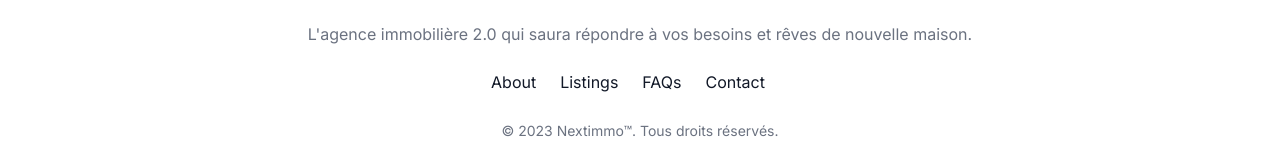
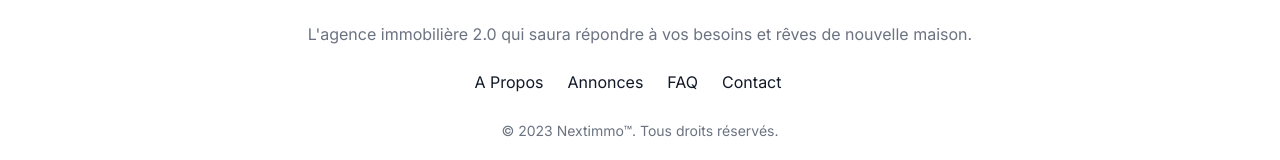
Before and after one commit to Ayrow/nextimmo, a Next.js app: page /contact in a window 1280 px wide. Shown: the part 1007-1167 px from the top of the page. Built offline with nearby package versions, Linux system fonts and the light colour scheme; no server answers.

Commit message:
updated footer

```diff
--- a/src/app/contact/page.tsx
+++ b/src/app/contact/page.tsx
@@ -20,6 +20,18 @@ const Contact = () => {
       [name]: value,
     }));
   };
+
+  const updateNbContactListing = () => {
+    try {
+
+    } catch (error) {
+
+    }
+  }
+
+  const handleSubmitEmail = () => {
+
+  }
 
   return (
     <section className=' bg-gray-900'>
--- a/src/components/listings/GridCard.tsx
+++ b/src/components/listings/GridCard.tsx
@@ -1,6 +1,6 @@
 'use client';
 
-import { useState } from 'react';
+import { useEffect, useState } from 'react';
 import { IListingDocument } from '../../../types/listingTypes';
 import Image from 'next/image';
 import Link from 'next/link';
@@ -87,6 +87,10 @@ const GridCard = ({ listing }: { listing: IListingDocument }) => {
     }
   };
 
+  const addToAlreadySeen = () => {};
+
+  useEffect(() => {}, []);
+
   return (
     <div
       className='relative border rounded-2xl cursor-pointer'
--- a/src/components/navigation/Footer.tsx
+++ b/src/components/navigation/Footer.tsx
@@ -150,17 +150,17 @@ const Footer: React.FC = () => {
         <ul className='flex flex-wrap justify-center items-center mb-6 text-gray-900 dark:text-white'>
           <li>
             <Link href='#' className='mr-4 hover:underline md:mr-6 '>
-              About
+              A Propos
+            </Link>
+          </li>
+          <li>
+            <Link href='/annonces' className='mr-4 hover:underline md:mr-6'>
+              Annonces
             </Link>
           </li>
           <li>
             <Link href='#' className='mr-4 hover:underline md:mr-6'>
-              Listings
-            </Link>
-          </li>
-          <li>
-            <Link href='#' className='mr-4 hover:underline md:mr-6'>
-              FAQs
+              FAQ
             </Link>
           </li>
           <li>
```
